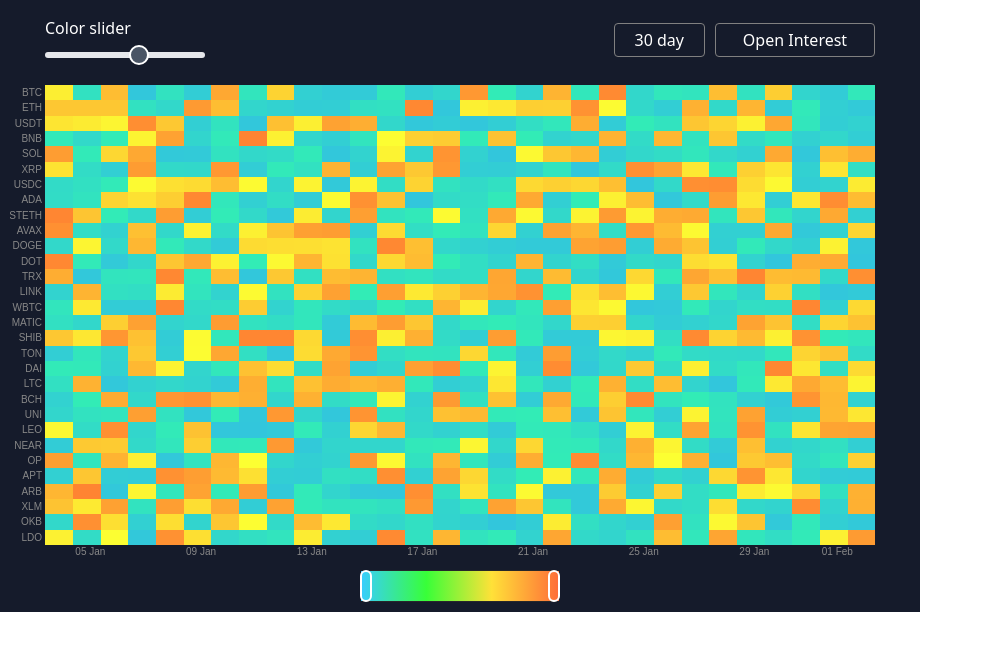
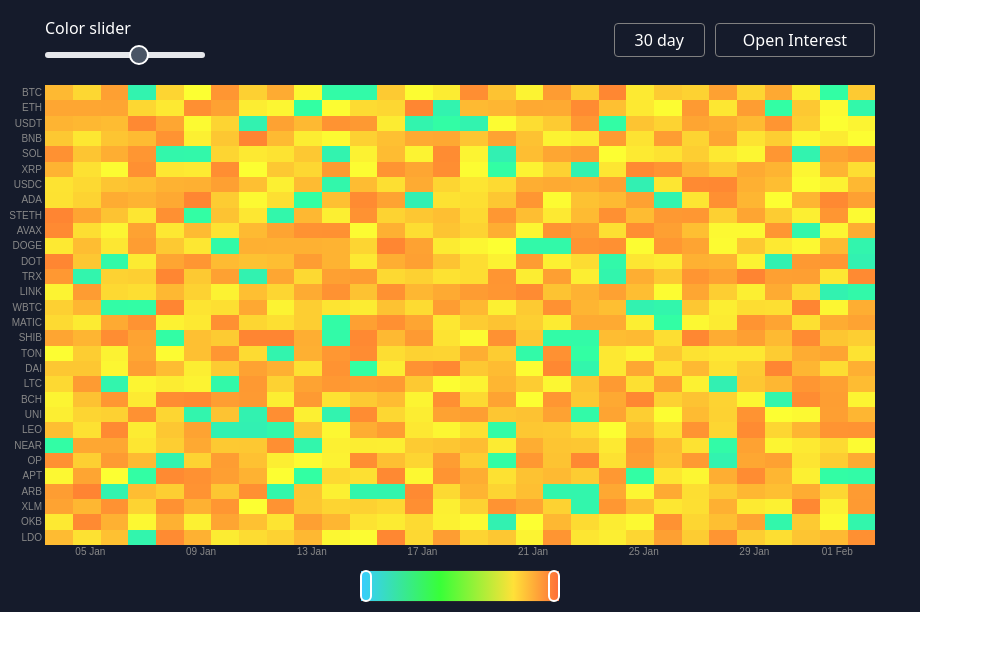
Before and after one commit to wellwe11/graph, a React (Vite) app: page / in a window 1280 px wide. Shown: the top 650 px of the page, without its empty margins (0-983 px from the left). Built offline with nearby package versions, Linux system fonts and the light colour scheme.

Commit message:
minor fix to gradient-slider

```diff
--- a/src/App.module.scss
+++ b/src/App.module.scss
@@ -1,5 +1,4 @@
-.something {
-  background-color: #000000;
-
+.seomtgh {
+  background-color: rgb(50, 255, 163);
   background-color: rgb(50, 163, 255);
 }
--- a/src/components/graph/components/Heatmap.tsx
+++ b/src/components/graph/components/Heatmap.tsx
@@ -49,8 +49,8 @@
 
   const colorSchemeValues = useMemo(
     () => ({
-      low: maxValue - colorSliderValue * 0.2,
-      medium: maxValue - colorSliderValue * 0.5,
+      low: maxValue - colorSliderValue,
+      medium: maxValue - colorSliderValue,
     }),
     [colorSliderValue, maxValue],
   );
--- a/src/components/graph/components/gradientSlider.tsx
+++ b/src/components/graph/components/gradientSlider.tsx
@@ -69,8 +69,8 @@
               y2="0%"
             >
               <stop offset="0%" stopColor="#38cdff" />
-              <stop offset="33%" stopColor="#38ff38" />
-              <stop offset="66%" stopColor="#ffe138" />
+              <stop offset="40%" stopColor="#38ff38" />
+              <stop offset="77%" stopColor="#ffe138" />
               <stop offset="100%" stopColor="#ff6d38" />
             </linearGradient>
           </defs>
--- a/src/components/graph/testHeatMap.tsx
+++ b/src/components/graph/testHeatMap.tsx
@@ -1,4 +1,4 @@
-import { useEffect, useMemo, useState, useTransition } from "react";
+import { useMemo, useState, useTransition } from "react";
 
 import * as d3 from "d3";
 
```
